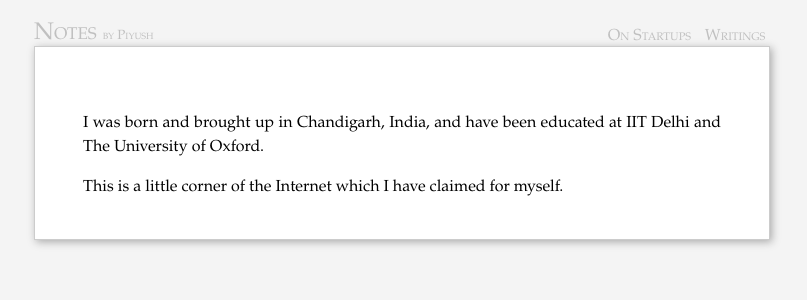
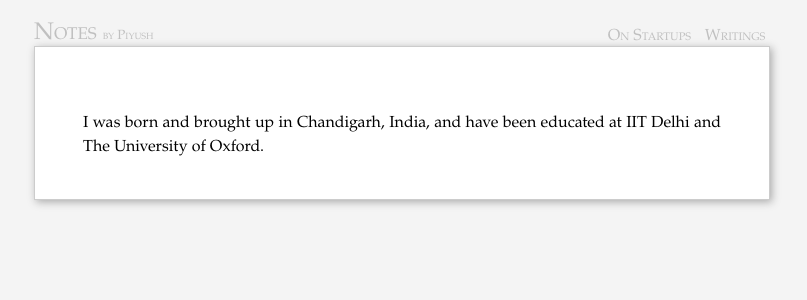
Before and after one commit to piyushahuja/piyushahuja.github.io, a Jekyll site: the page built from about.md, in a window 1280 px wide. Shown: the top 300 px of the page, without its empty margins (238-1045 px from the left). Built offline with Jekyll 4.4.1, drawn with Linux system fonts in a browser that asks for light colours.

Commit message:
removed about line

```diff
--- a/about.md
+++ b/about.md
@@ -9,7 +9,7 @@ section: Home
 -->
 I was born and brought up in Chandigarh, India, and have been educated at IIT Delhi and The University of Oxford.
 
-This is a little corner of the Internet which I have claimed for myself.
+
 
 
 
```
